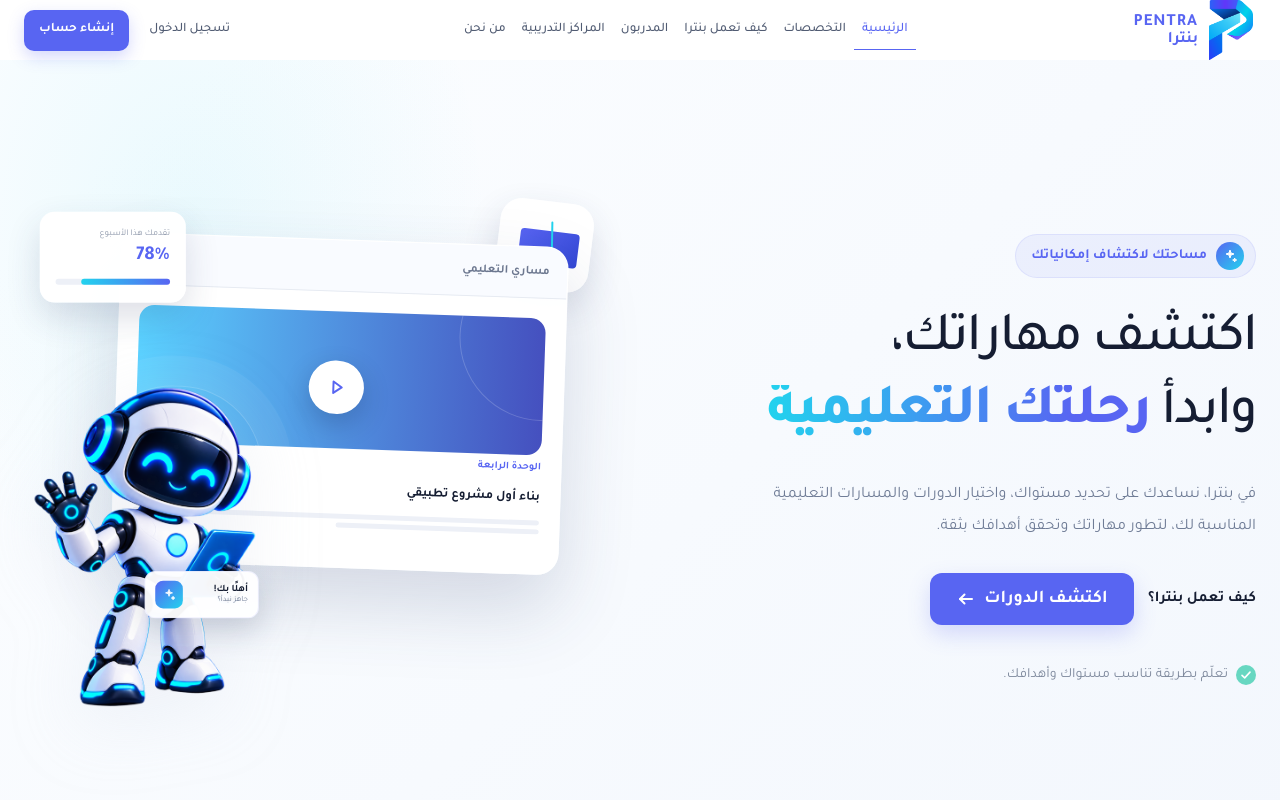
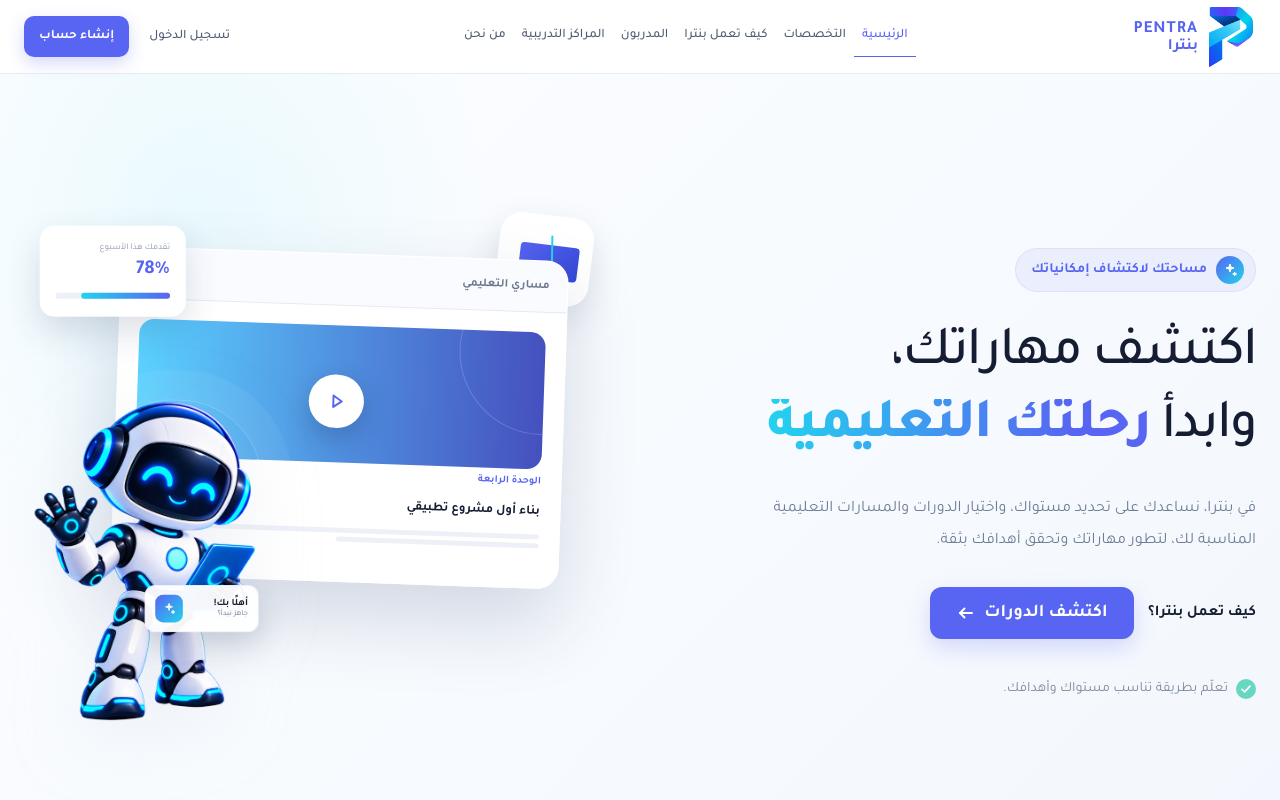
Before and after one commit to Pentra-Team/Pentra-HTML-CSS-JS-Landing-Page, a plain HTML site: page index.html in a window 1280 px wide. Shown: the top 800 px of the page. Drawn offline with Linux system fonts and the light colour scheme.

Commit message:
Edit Navbar

```diff
--- a/index.html
+++ b/index.html
@@ -25,6 +25,7 @@
 
   <!-- ================= Navbar ================= -->
 
+     <header class="navbar" id="navbar">
     <div class="nav-inner">
 
       <a href="#" class="brand">
```
